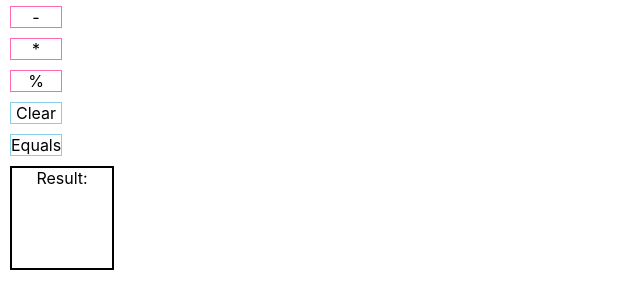
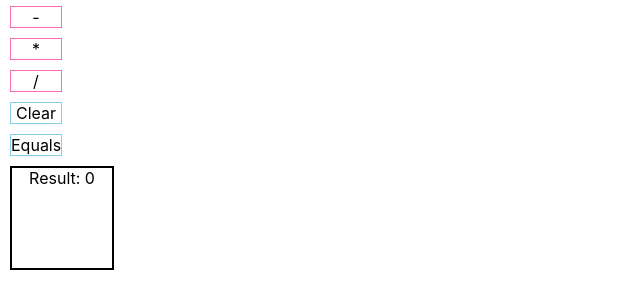
Before and after one commit to amara-j/calculator, a React (Create React App) app: page / in a window 1280 px wide. Shown: the part 356-664 px from the top of the page, without its empty margins (0-640 px from the left). Built offline with nearby package versions, Linux system fonts and the light colour scheme.

Commit message:
fixed division operator (was actually mod before)

```diff
--- a/src/App.js
+++ b/src/App.js
@@ -9,8 +9,8 @@ function App() {
   const [operand1, updateOperand1] = useState("");
   const [currentOperator, updateCurrentOperator] = useState("");
   const [operand2, updateOperand2] = useState("");
-  const [result, updateResult] = useState("");
-  const operators = ["+", "-", "*", "%"];
+  const [result, updateResult] = useState(0);
+  const operators = ["+", "-", "*", "/"];
 
   const loopNumberComponents = () => {
     let numberComponents = [];
@@ -44,6 +44,7 @@ function App() {
       })}
       <Clear
         onClick={() => {
+          updateResult(0);
           updateOperand1("");
           updateCurrentOperator("");
         }}
```
